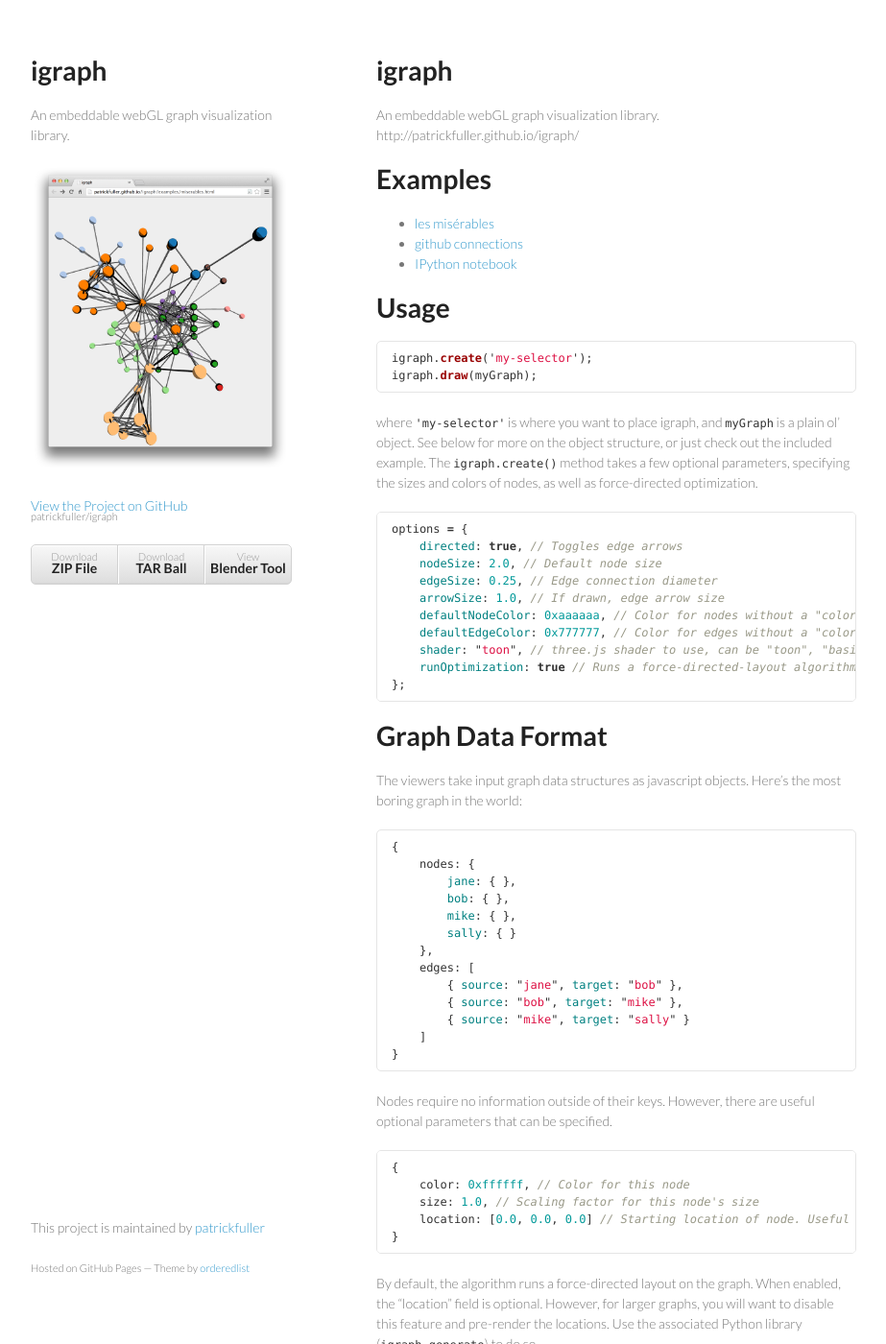
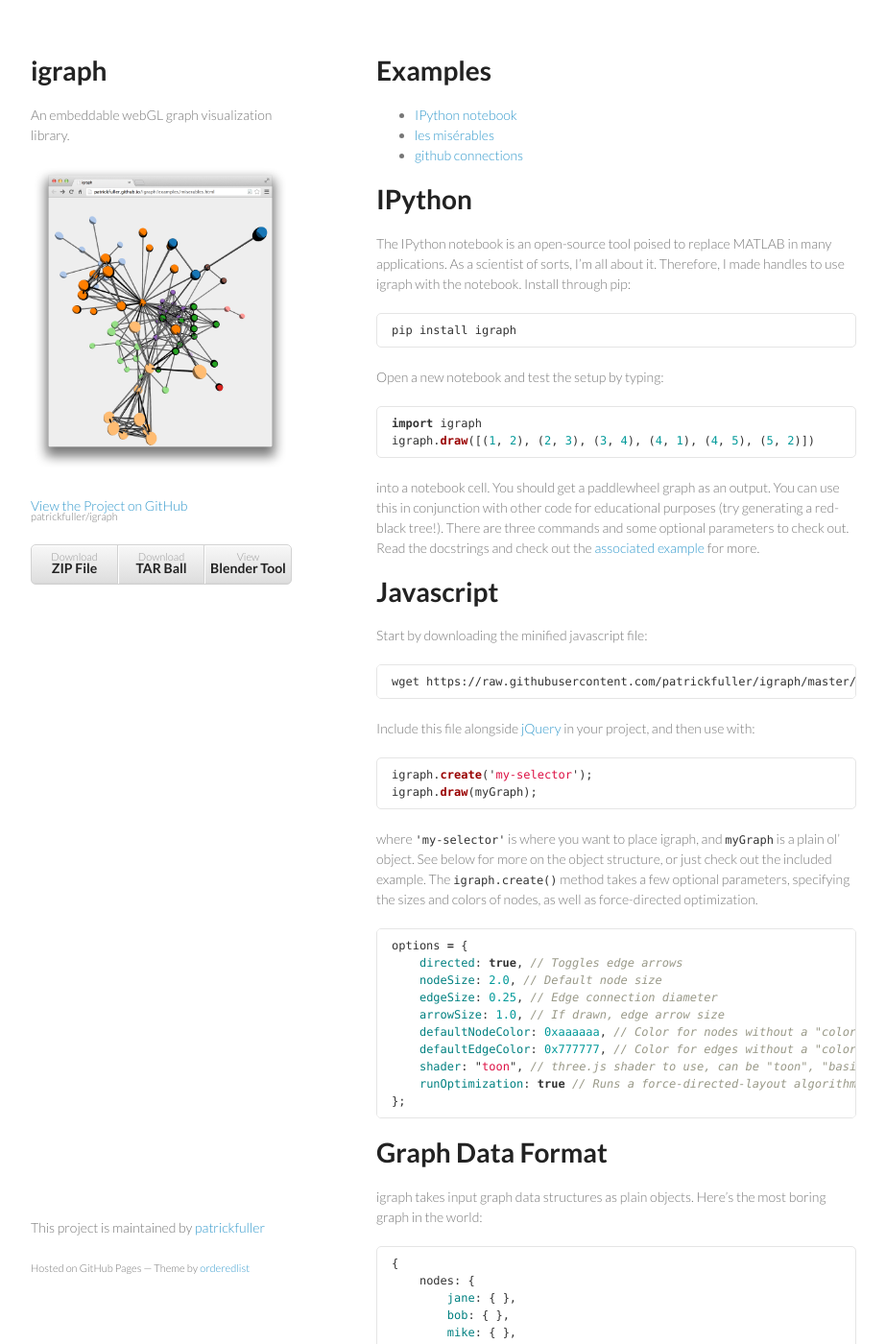
Before and after one commit to patrickfuller/jgraph, a Jekyll site: the page built from index.md, in a window 1280 px wide and 1400 px high. Shown: the whole window at 96% size, without its empty margins (178-1101 px from the left). Built offline with Jekyll 4.4.1, drawn with Linux system fonts in a browser that asks for light colours; Markdown is read by kramdown in place of the engine named in the settings; some of the changed text lies outside the part shown.

Commit message:
Changed README to put IPython front and center

````diff
--- a/index.md
+++ b/index.md
@@ -2,28 +2,58 @@
 layout: default
 ---
 
-igraph
-======
-
-An embeddable webGL graph visualization library.
-http://patrickfuller.github.io/igraph/
-
 Examples
 ========
 
+ * [IPython notebook](http://patrickfuller.github.io/igraph/examples/ipython.html)
  * [les misérables](http://patrickfuller.github.io/igraph/examples/miserables.html)
  * [github connections](http://patrickfuller.github.io/igraph/examples/github.html)
- * [IPython notebook](http://patrickfuller.github.io/igraph/examples/ipython.html)
 
-Usage
+IPython
 =====
+
+The IPython notebook is an open-source tool poised to replace MATLAB in many
+applications. As a scientist of sorts, I'm all about it. Therefore, I made
+handles to use igraph with the notebook. Install through pip:
+
+```
+pip install igraph
+```
+
+Open a new notebook and test the setup by typing:
+
+```python
+import igraph
+igraph.draw([(1, 2), (2, 3), (3, 4), (4, 1), (4, 5), (5, 2)])
+```
+
+into a notebook cell. You should get a paddlewheel graph as an output. You can
+use this in conjunction with other code for educational purposes (try generating
+a red-black tree!). There are three commands and some optional parameters to
+check out. Read the docstrings and check out the [associated
+example](http://patrickfuller.github.io/igraph/examples/ipython.html) for more.
+
+Javascript
+==========
+
+Start by downloading the minified javascript file:
+
+```
+wget https://raw.githubusercontent.com/patrickfuller/igraph/master/js/build/igraph.min.js
+```
+
+Include this file alongside [jQuery](http://jquery.com/) in your project, and then use with:
 
 ```javascript
 igraph.create('my-selector');
 igraph.draw(myGraph);
 ```
 
-where `'my-selector'` is where you want to place igraph, and `myGraph` is a plain ol' object. See below for more on the object structure, or just check out the included example. The `igraph.create()` method takes a few optional parameters, specifying the sizes and colors of nodes, as well as force-directed optimization.
+where `'my-selector'` is where you want to place igraph, and `myGraph` is a
+plain ol' object. See below for more on the object structure, or just check out
+the included example. The `igraph.create()` method takes a few optional
+parameters, specifying the sizes and colors of nodes, as well as force-directed
+optimization.
 
 ```javascript
 options = {
@@ -41,7 +71,8 @@
 Graph Data Format
 =================
 
-The viewers take input graph data structures as javascript objects. Here's the most boring graph in the world:
+igraph takes input graph data structures as plain objects. Here's the most
+boring graph in the world:
 
 ```javascript
 {
@@ -74,26 +105,3 @@
 enabled, the "location" field is optional. However, for larger graphs, you will
 want to disable this feature and pre-render the locations. Use the associated
 Python library (`igraph.generate`) to do so.
-
-IPython
-=======
-
-The IPython notebook is an open-source tool poised to replace MATLAB in many
-applications. As a scientist of sorts, I'm all about it. Therefore, I made
-handles to use igraph with the notebook. Install through pip:
-
-```
-pip install igraph
-```
-
-Open a new notebook and test the setup by typing:
-
-```python
-import igraph
-igraph.draw([(1, 2), (2, 3), (3, 4), (4, 1), (4, 5), (5, 2)])
-```
-
-into a notebook cell. You should get a paddlewheel graph as an output. You can
-use this in conjunction with other code for educational purposes (try generating
-a red-black tree!). There are three commands and some optional parameters to
-check out. Read the docstrings and check out the example for more.
````
